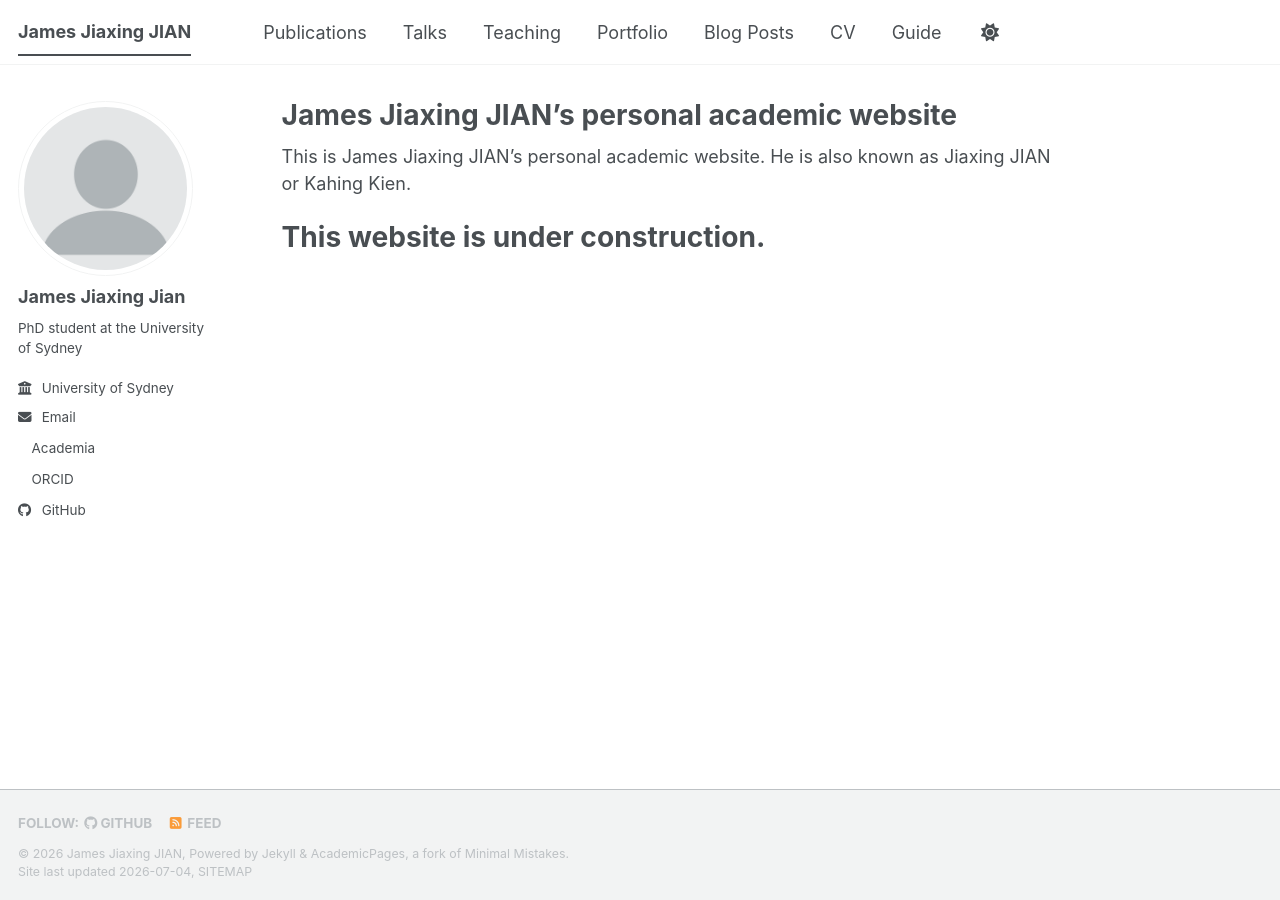
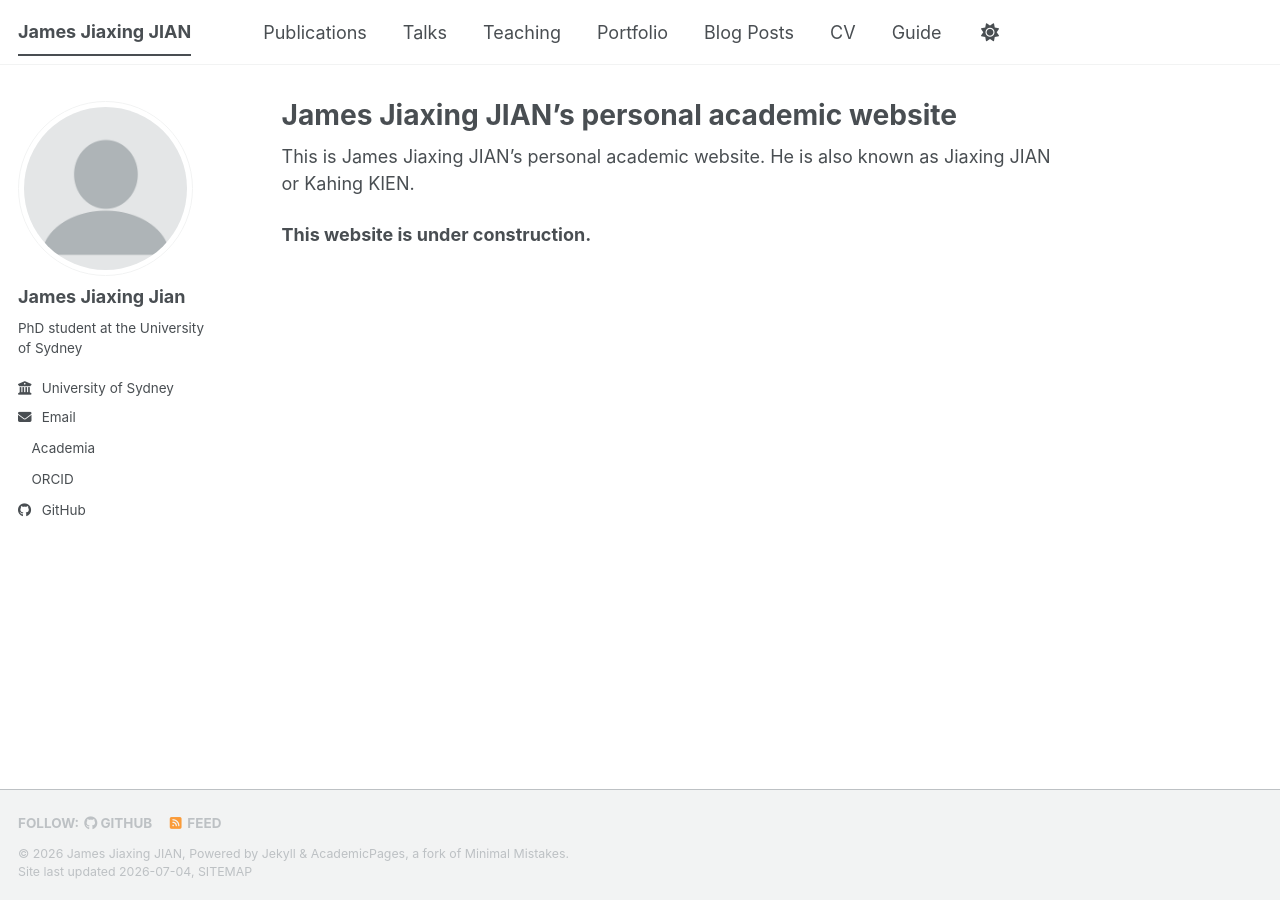
Before and after one commit to jamesjiaxingjian/jamesjiaxingjian.github.io, a Jekyll site: the page built from _pages/about.md, in a window 1280 px wide. Built offline with Jekyll 4.4.1, drawn with Linux system fonts in a browser that asks for light colours; a style sheet for code colours, icons or effects is not loaded.

```diff
--- a/_pages/about.md
+++ b/_pages/about.md
@@ -7,6 +7,6 @@ redirect_from:
   - /about.html
 ---
 This is James Jiaxing JIAN’s personal academic website.
-He is also known as Jiaxing JIAN or Kahing Kien.
+He is also known as Jiaxing JIAN or Kahing KIEN.
 
-# This website is under construction.
+**This website is under construction.**
```
